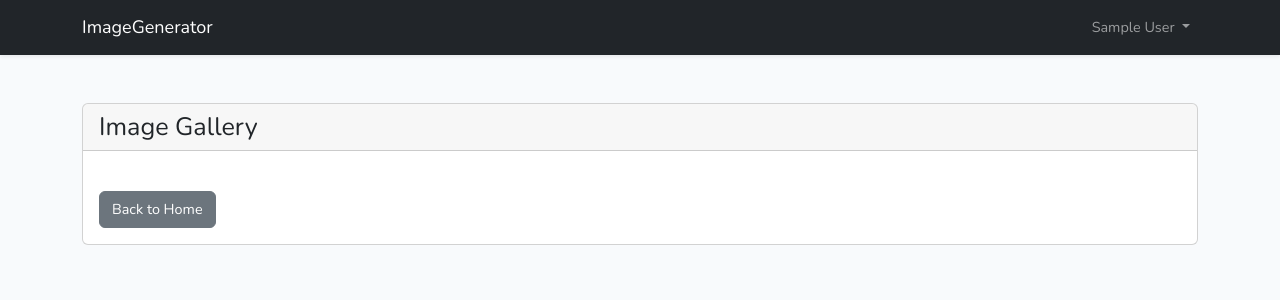
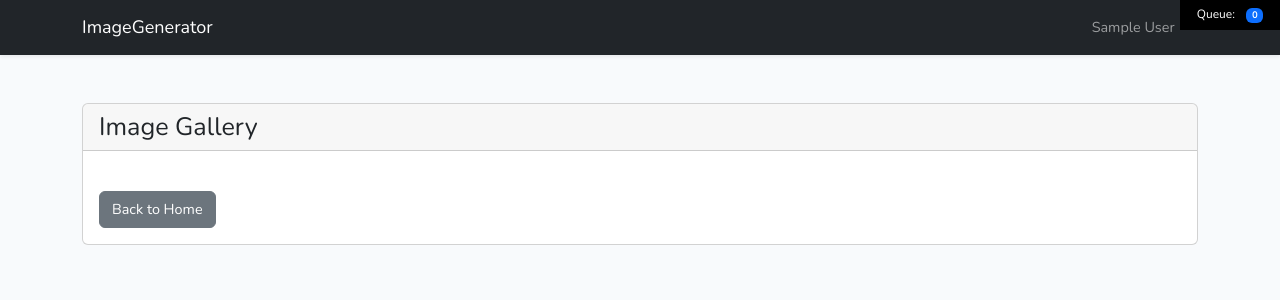
Before and after one commit to yardimli/ImageGeneratorForComfyUI, a Laravel app: page /gallery in a window 1280 px wide. Shown: the top 300 px of the page. Run offline with Laravel 10, Linux system fonts and the light colour scheme; the visitor is signed in with stand-in values (Sample User, id 1); data that the repository does not hold is empty; style sheets or scripts are compiled from the project's sources; some libraries are stand-ins or nearby versions.

Commit message:
Update index.blade.php

```diff
--- a/resources/views/gallery/index.blade.php
+++ b/resources/views/gallery/index.blade.php
@@ -1,6 +1,11 @@
 @extends('layouts.app')
 
 @section('content')
+	<div class="queue-status">
+		<span class="me-2">Queue:</span>
+		<span id="queueCount" class="badge bg-primary">0</span>
+	</div>
+
 	<div class="container py-4">
 		<div class="card">
 			<div class="card-header">
@@ -93,7 +98,32 @@
 	<script src="{{ asset('js/bootstrap.min.js') }}"></script>
 	<script src="{{ asset('js/image-results-script.js') }}"></script>
 	<script>
+		function updateQueueCount() {
+			fetch('/api/prompts/queue-count')
+				.then(response => response.json())
+				.then(data => {
+					const queueCountElement = document.getElementById('queueCount');
+					queueCountElement.textContent = data.count;
+
+					// Optional: Change badge color based on count
+					queueCountElement.className = 'badge ' +
+						(data.count > 10 ? 'bg-danger' :
+							data.count > 5 ? 'bg-warning' :
+								'bg-primary');
+				})
+				.catch(error => console.error('Error fetching queue count:', error));
+		}
+
 		document.addEventListener('DOMContentLoaded', function() {
+			queueUpdateInterval = setInterval(updateQueueCount, 3000);
+			updateQueueCount();
+
+			window.addEventListener('beforeunload', () => {
+				if (queueUpdateInterval) {
+					clearInterval(queueUpdateInterval);
+				}
+			});
+
 			// Add event listeners for update notes buttons
 			document.querySelectorAll('.update-notes-btn').forEach(button => {
 				button.addEventListener('click', async function() {
```
